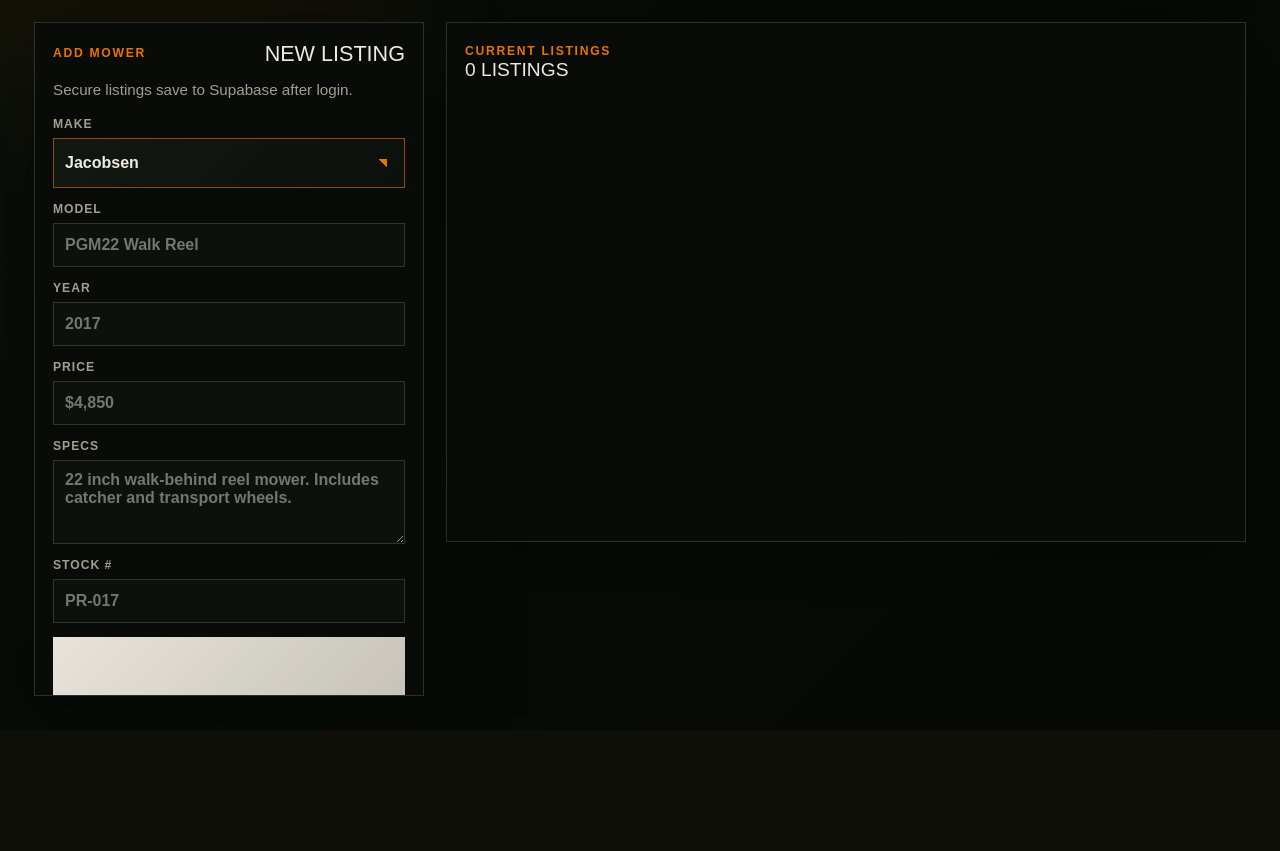
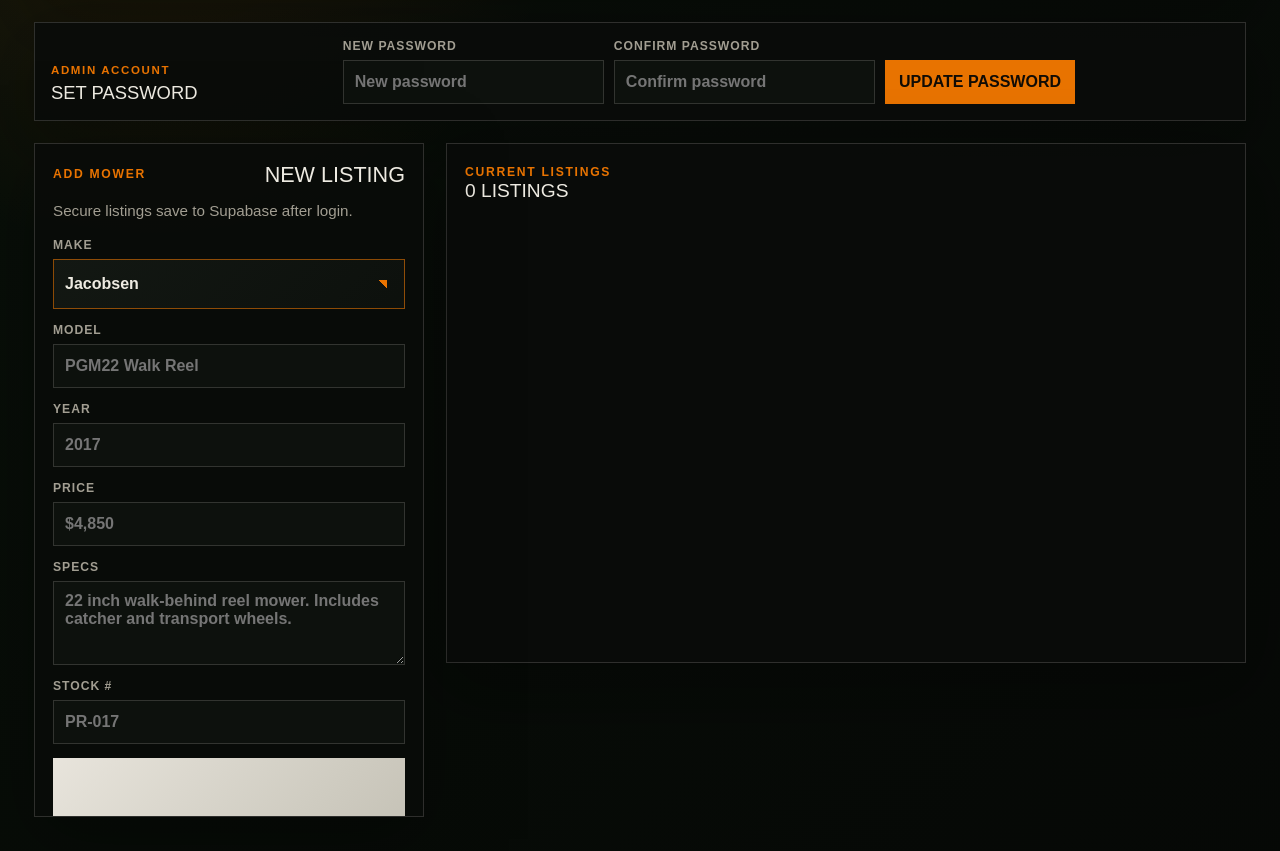
Before and after one commit to BrianACRM/precision-reels, a PHP site: page /admin.html in a window 1280 px wide. Shown: the part 237-1088 px from the top of the page. Before the commit the page ends 933 px from the top, so only its background shows below. Run offline with PHP 8.4, Linux system fonts and the light colour scheme; some libraries are stand-ins or nearby versions.

Commit message:
Add admin password update panel

```diff
--- a/admin.css
+++ b/admin.css
@@ -151,6 +151,74 @@ a {
   min-height: 40px;
   padding: 10px 13px;
   text-transform: uppercase;
+}
+
+.account-panel {
+  align-items: end;
+  background: oklch(15% 0.01 145 / 90%);
+  border: 1px solid var(--line);
+  box-shadow: 0 22px 70px oklch(6% 0.025 145 / 24%);
+  display: grid;
+  gap: 14px;
+  grid-template-columns: minmax(170px, 0.55fr) minmax(0, 1.45fr) minmax(140px, auto);
+  margin-bottom: 22px;
+  padding: 16px;
+}
+
+.account-panel span {
+  color: var(--orange);
+  display: block;
+  font-size: 0.72rem;
+  font-weight: 900;
+  letter-spacing: 0.14em;
+  margin-bottom: 6px;
+  text-transform: uppercase;
+}
+
+.account-panel strong {
+  display: block;
+  font-size: 1.15rem;
+  font-weight: 500;
+  text-transform: uppercase;
+}
+
+.password-form {
+  display: grid;
+  gap: 10px;
+  grid-template-columns: repeat(2, minmax(0, 1fr)) auto;
+}
+
+.password-form button {
+  align-self: end;
+  background: var(--orange);
+  border: 0;
+  color: oklch(16% 0.018 80);
+  cursor: pointer;
+  font-weight: 900;
+  min-height: 44px;
+  padding: 0 14px;
+  text-transform: uppercase;
+}
+
+.password-form button:disabled {
+  cursor: not-allowed;
+  opacity: 0.62;
+}
+
+.password-message {
+  color: var(--muted);
+  font-size: 0.9rem;
+  line-height: 1.35;
+  margin: 0;
+  min-height: 20px;
+}
+
+.password-message.is-error {
+  color: oklch(75% 0.16 29);
+}
+
+.password-message.is-success {
+  color: oklch(78% 0.12 145);
 }
 
 .admin-board {
@@ -634,6 +702,11 @@ select option {
 }
 
 @media (max-width: 980px) {
+  .account-panel,
+  .password-form {
+    grid-template-columns: 1fr;
+  }
+
   .admin-board {
     grid-template-columns: 1fr;
   }
--- a/admin.html
+++ b/admin.html
@@ -9,7 +9,7 @@
     <meta name="theme-color" content="#101812" />
     <link rel="preconnect" href="https://ddomhyyhixovprojozvy.supabase.co" crossorigin />
     <link rel="manifest" href="./manifest.webmanifest" />
-    <link rel="stylesheet" href="./admin.css?v=no-focus-zoom-1" />
+    <link rel="stylesheet" href="./admin.css?v=password-panel-1" />
   </head>
   <body>
     <main class="login-shell" id="loginShell" hidden>
@@ -36,6 +36,25 @@
           <button id="logoutButton" type="button">Logout</button>
         </nav>
       </header>
+
+      <section class="account-panel" aria-label="Admin account settings">
+        <div>
+          <span>Admin account</span>
+          <strong>Set password</strong>
+        </div>
+        <form class="password-form" id="passwordForm">
+          <label>
+            New password
+            <input name="password" type="password" autocomplete="new-password" minlength="10" placeholder="New password" required />
+          </label>
+          <label>
+            Confirm password
+            <input name="confirmPassword" type="password" autocomplete="new-password" minlength="10" placeholder="Confirm password" required />
+          </label>
+          <button id="passwordButton" type="submit">Update password</button>
+        </form>
+        <p class="password-message" id="passwordMessage" aria-live="polite"></p>
+      </section>
 
       <section class="admin-board">
         <form class="listing-form" id="listingForm">
@@ -135,7 +154,7 @@
     <script src="https://cdn.jsdelivr.net/npm/@supabase/supabase-js@2"></script>
     <script src="./supabase-config.js"></script>
     <script src="./supabase-client.js"></script>
-    <script src="./admin.js?v=no-focus-zoom-1"></script>
+    <script src="./admin.js?v=password-panel-1"></script>
     <script src="./pwa.js?v=pwa-1"></script>
   </body>
 </html>
--- a/admin.js
+++ b/admin.js
@@ -7,6 +7,9 @@ const adminShell = document.querySelector("#adminShell");
 const loginForm = document.querySelector("#loginForm");
 const loginMessage = document.querySelector("#loginMessage");
 const logoutButton = document.querySelector("#logoutButton");
+const passwordForm = document.querySelector("#passwordForm");
+const passwordButton = document.querySelector("#passwordButton");
+const passwordMessage = document.querySelector("#passwordMessage");
 const form = document.querySelector("#listingForm");
 const grid = document.querySelector("#adminGrid");
 const template = document.querySelector("#listingTemplate");
@@ -84,6 +87,48 @@ logoutButton?.addEventListener("click", async () => {
   await client?.auth.signOut();
   resetEditMode();
   setAuthState(false);
+});
+
+passwordForm?.addEventListener("submit", async (event) => {
+  event.preventDefault();
+  if (!window.PRECISION_SUPABASE_READY) return;
+
+  const data = new FormData(passwordForm);
+  const password = String(data.get("password") || "");
+  const confirmPassword = String(data.get("confirmPassword") || "");
+
+  passwordMessage.textContent = "";
+  passwordMessage.className = "password-message";
+
+  if (password.length < 10) {
+    passwordMessage.textContent = "Use at least 10 characters.";
+    passwordMessage.classList.add("is-error");
+    return;
+  }
+
+  if (password !== confirmPassword) {
+    passwordMessage.textContent = "Passwords do not match.";
+    passwordMessage.classList.add("is-error");
+    return;
+  }
+
+  passwordButton.disabled = true;
+  passwordButton.textContent = "Updating...";
+
+  const { error } = await client.auth.updateUser({ password });
+
+  passwordButton.disabled = false;
+  passwordButton.textContent = "Update password";
+
+  if (error) {
+    passwordMessage.textContent = error.message;
+    passwordMessage.classList.add("is-error");
+    return;
+  }
+
+  passwordForm.reset();
+  passwordMessage.textContent = "Password updated.";
+  passwordMessage.classList.add("is-success");
 });
 
 async function loadListings() {
```
